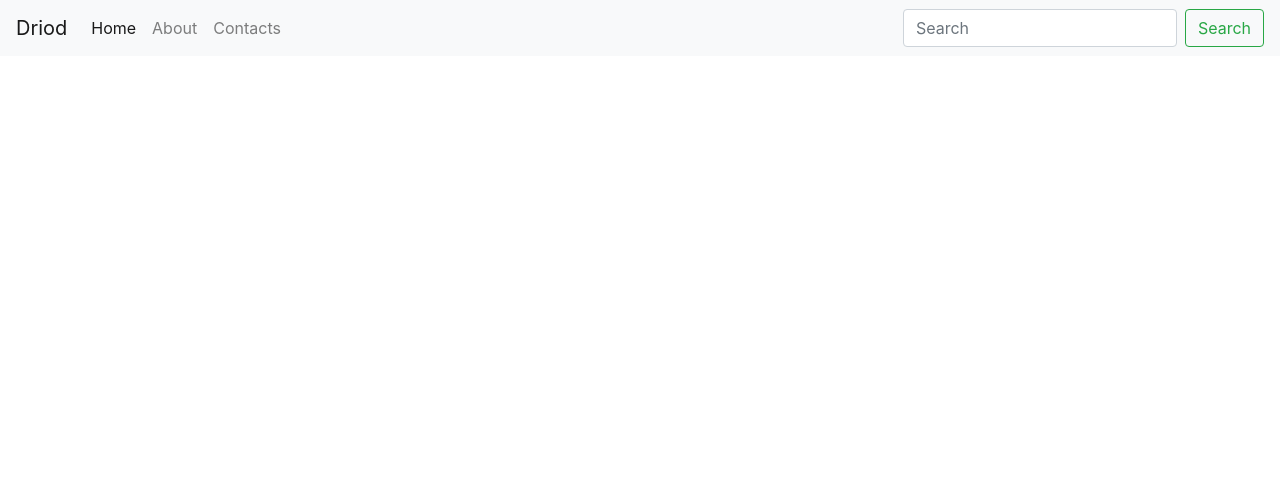
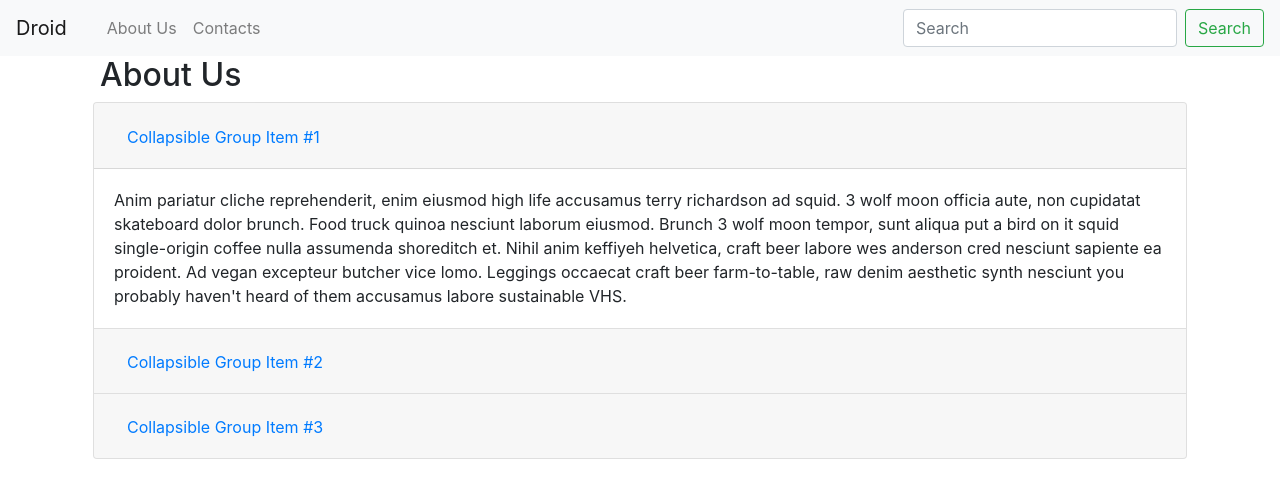
Before and after one commit to dinesh-adobe/learning, a React (Create React App) app in the folder react-learning/my-app/: page /about in a window 1280 px wide. Shown: the top 498 px of the page. Built offline with nearby package versions, Linux system fonts and the light colour scheme.

Commit message:
React Learning 4/9

```diff
--- a/react-learning/my-app/package.json
+++ b/react-learning/my-app/package.json
@@ -6,8 +6,10 @@
     "@testing-library/jest-dom": "^5.16.5",
     "@testing-library/react": "^13.4.0",
     "@testing-library/user-event": "^13.5.0",
+    "prop-types": "^15.8.1",
     "react": "^18.2.0",
     "react-dom": "^18.2.0",
+    "react-router-dom": "^6.10.0",
     "react-scripts": "5.0.1",
     "web-vitals": "^2.1.4"
   },
--- a/react-learning/my-app/src/App.js
+++ b/react-learning/my-app/src/App.js
@@ -1,34 +1,20 @@
 import './App.css';
-
-
-
+import About from './components/About';
+import Navbar from "./components/Navbar";
+import Textform from './components/Textform';
+import {   BrowserRouter as Router,  Routes,  Route} from "react-router-dom";
 function App() {
   return (
     <>
-<nav className="navbar navbar-expand-lg navbar-light bg-light">
-  <a className="navbar-brand" href="/">Driod</a>
-  <button className="navbar-toggler" type="button" data-toggle="collapse" data-target="#navbarSupportedContent" aria-controls="navbarSupportedContent" aria-expanded="false" aria-label="Toggle navigation">
-    <span className="navbar-toggler-icon"></span>
-  </button>
-
-  <div className="collapse navbar-collapse" id="navbarSupportedContent">
-    <ul className="navbar-nav mr-auto">
-      <li className="nav-item active">
-        <a className="nav-link" href="/">Home <span className="sr-only">(current)</span></a>
-      </li>
-      <li className="nav-item">
-        <a className="nav-link" href="/">About</a>
-      </li>
-      <li className="nav-item">
-        <a className="nav-link" href="/">Contacts</a>
-      </li>
-    </ul>
-    <form className="form-inline my-2 my-lg-0">
-      <input className="form-control mr-sm-2" type="search" placeholder="Search" aria-label="Search"/>
-      <button className="btn btn-outline-success my-2 my-sm-0" type="submit">Search</button>
-    </form>
-  </div>
-</nav>
+    <Router>
+     <Navbar title ="Droid" about="About Us" />
+     <div className="container">
+      <Routes>
+        <Route path="/" element={  <div className='conatiner'> <Textform heading="Enter text below" /></div>}/>
+        <Route path="/about"  element={<About />}/>
+      </Routes>
+      </div>
+    </Router>
     </>
   );
 }
--- /dev/null
+++ b/react-learning/my-app/src/components/About.js
@@ -0,0 +1,54 @@
+import React from 'react'
+
+export default function About() {
+  return (
+    <>
+    <div className="container"><h2>About Us</h2></div>
+    <div className="accordion mx-2" id="accordionExample">
+  <div className="card">
+    <div className="card-header" id="headingOne">
+      <h2 className="mb-0">
+        <button className="btn btn-link" type="button" data-toggle="collapse" data-target="#collapseOne" aria-expanded="true" aria-controls="collapseOne">
+          Collapsible Group Item #1
+        </button>
+      </h2>
+    </div>
+
+    <div id="collapseOne" className="collapse show" aria-labelledby="headingOne" data-parent="#accordionExample">
+      <div className="card-body">
+        Anim pariatur cliche reprehenderit, enim eiusmod high life accusamus terry richardson ad squid. 3 wolf moon officia aute, non cupidatat skateboard dolor brunch. Food truck quinoa nesciunt laborum eiusmod. Brunch 3 wolf moon tempor, sunt aliqua put a bird on it squid single-origin coffee nulla assumenda shoreditch et. Nihil anim keffiyeh helvetica, craft beer labore wes anderson cred nesciunt sapiente ea proident. Ad vegan excepteur butcher vice lomo. Leggings occaecat craft beer farm-to-table, raw denim aesthetic synth nesciunt you probably haven't heard of them accusamus labore sustainable VHS.
+      </div>
+    </div>
+  </div>
+  <div className="card">
+    <div className="card-header" id="headingTwo">
+      <h2 className="mb-0">
+        <button className="btn btn-link collapsed" type="button" data-toggle="collapse" data-target="#collapseTwo" aria-expanded="false" aria-controls="collapseTwo">
+          Collapsible Group Item #2
+        </button>
+      </h2>
+    </div>
+    <div id="collapseTwo" className="collapse" aria-labelledby="headingTwo" data-parent="#accordionExample">
+      <div className="card-body">
+        Anim pariatur cliche reprehenderit, enim eiusmod high life accusamus terry richardson ad squid. 3 wolf moon officia aute, non cupidatat skateboard dolor brunch. Food truck quinoa nesciunt laborum eiusmod. Brunch 3 wolf moon tempor, sunt aliqua put a bird on it squid single-origin coffee nulla assumenda shoreditch et. Nihil anim keffiyeh helvetica, craft beer labore wes anderson cred nesciunt sapiente ea proident. Ad vegan excepteur butcher vice lomo. Leggings occaecat craft beer farm-to-table, raw denim aesthetic synth nesciunt you probably haven't heard of them accusamus labore sustainable VHS.
+      </div>
+    </div>
+  </div>
+  <div className="card">
+    <div className="card-header" id="headingThree">
+      <h2 className="mb-0">
+        <button className="btn btn-link collapsed" type="button" data-toggle="collapse" data-target="#collapseThree" aria-expanded="false" aria-controls="collapseThree">
+          Collapsible Group Item #3
+        </button>
+      </h2>
+    </div>
+    <div id="collapseThree" className="collapse" aria-labelledby="headingThree" data-parent="#accordionExample">
+      <div className="card-body">
+        Anim pariatur cliche reprehenderit, enim eiusmod high life accusamus terry richardson ad squid. 3 wolf moon officia aute, non cupidatat skateboard dolor brunch. Food truck quinoa nesciunt laborum eiusmod. Brunch 3 wolf moon tempor, sunt aliqua put a bird on it squid single-origin coffee nulla assumenda shoreditch et. Nihil anim keffiyeh helvetica, craft beer labore wes anderson cred nesciunt sapiente ea proident. Ad vegan excepteur butcher vice lomo. Leggings occaecat craft beer farm-to-table, raw denim aesthetic synth nesciunt you probably haven't heard of them accusamus labore sustainable VHS.
+      </div>
+    </div>
+  </div>
+</div>
+    </>
+  )
+}
--- /dev/null
+++ b/react-learning/my-app/src/components/Navbar.js
@@ -0,0 +1,33 @@
+import React from 'react'
+import PropTypes from 'prop-types';
+import { Link } from 'react-router-dom';
+
+
+export default function Navbar(props) {
+  return (
+    <nav className="navbar navbar-expand-lg navbar-light bg-light">
+  <a className="navbar-brand" href="/">{props.title}</a>
+  <button className="navbar-toggler" type="button" data-toggle="collapse" data-target="#navbarSupportedContent" aria-controls="navbarSupportedContent" aria-expanded="false" aria-label="Toggle navigation">
+    <span className="navbar-toggler-icon"></span>
+  </button>
+
+  <div className="collapse navbar-collapse" id="navbarSupportedContent">
+    <ul className="navbar-nav mr-auto">
+      <li className="nav-item active">
+        <Link className="nav-link" href="/">{props.home}<span className="sr-only">(current)</span></Link>
+      </li>
+      <li className="nav-item">
+        <Link className="nav-link" to="/about">{props.about}</Link>
+      </li>
+      <li className="nav-item">
+        <Link className="nav-link" to="/contact">Contacts</Link>
+      </li>
+    </ul>
+    <form className="form-inline my-2 my-lg-0">
+      <input className="form-control mr-sm-2" type="search" placeholder="Search" aria-label="Search"/>
+      <button className="btn btn-outline-success my-2 my-sm-0" type="submit">Search</button>
+    </form>
+  </div>
+</nav>
+  )
+}
--- /dev/null
+++ b/react-learning/my-app/src/components/Textform.js
@@ -0,0 +1,37 @@
+import React, {useState} from 'react'
+
+
+
+export default function Textform(props) {
+  const [text, setText] = useState('Initial State Text');
+
+  const handleUpClick = () =>{
+
+    let newText =text.toUpperCase();
+    setText(newText);
+  }
+
+  const handleOnChange = (event) => {
+
+    setText(event.target.value);
+  }
+ // setText("new Text");
+
+  return (
+<>    <div className='conatiner'>
+        <h2>{props.heading}</h2>
+        <div className='mb-3 my-10'>
+            <textarea value={text} onChange={handleOnChange} className="form-control" id="myBox" rows="3"></textarea>
+        </div>
+        <button  onClick={handleUpClick} className="btn btn-primary">Convert to Upper Case</button>
+
+    </div>
+
+    <div className="container">
+        <h3>Your text summary</h3>
+        <p> {text.split(" ").length} Words and {text.length} Characters </p>
+        <p> { 0.008 *text.split(" ").length} minutes to read summary</p>
+    </div>
+    </>
+  )
+}
```
Also changed, not shown: 2 other files (tests, documents, lock files or other folders).
